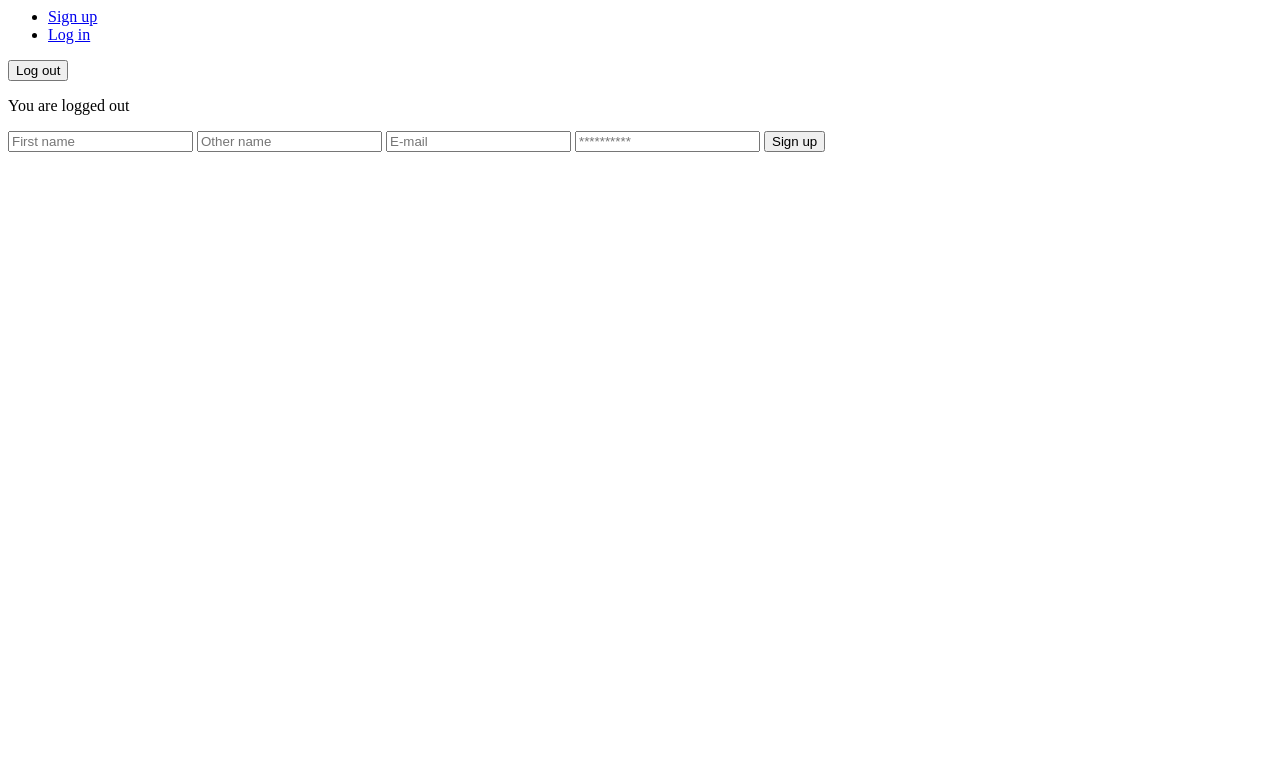
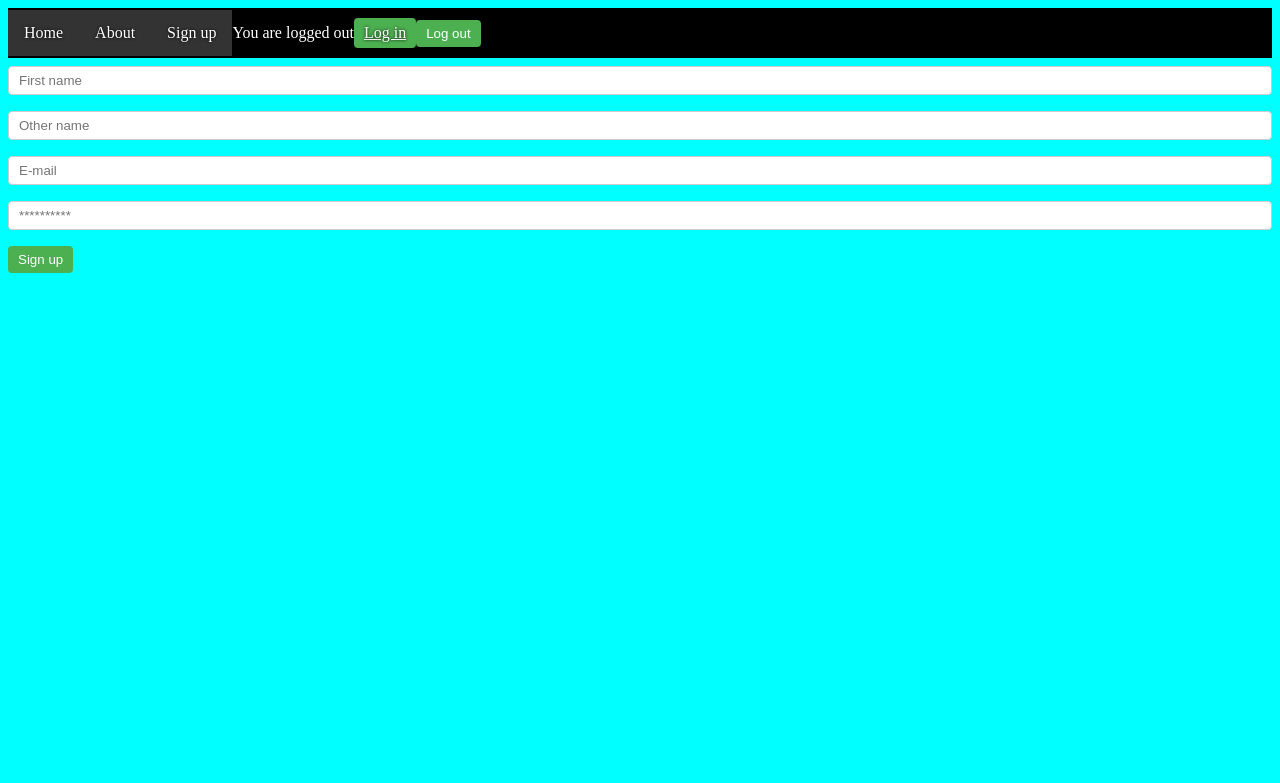
Before and after one commit to chrisjrocen/signup-login, a PHP site: page /signup.php in a window 1280 px wide. Shown: the top 783 px of the page. Run offline with PHP 8.4, Linux system fonts and the light colour scheme.

Commit message:
sass edits

```diff
--- /dev/null
+++ b/css/styles.css
@@ -0,0 +1,86 @@
+body {
+  background-color: aqua;
+}
+
+.nav-header-main {
+  list-style-type: none;
+  background-color: #000;
+  display: flex;
+  align-items: center;
+  color: #fff;
+  text-shadow: #000 0 0 0.2em;
+}
+.nav-header-main ul {
+  list-style-type: none;
+  margin: 0;
+  padding: 0;
+  overflow: hidden;
+  background-color: #333;
+}
+.nav-header-main ul li {
+  float: left;
+}
+.nav-header-main ul li a {
+  display: block;
+  color: white;
+  text-align: center;
+  padding: 14px 16px;
+  text-decoration: none;
+}
+.nav-header-main ul li a:hover {
+  background-color: #111;
+}
+.nav-header-main .nav-button {
+  background-color: #4CAF50;
+  color: white;
+  padding: 6px 10px;
+  margin: 8px 0;
+  border: none;
+  border-radius: 4px;
+  cursor: pointer;
+}
+
+.myform {
+  float: center;
+}
+.myform input[type=text], .myform select {
+  padding: 6px 10px;
+  margin: 8px 0;
+  width: 100%;
+  display: inline-block;
+  border: 1px solid #ccc;
+  border-radius: 4px;
+  box-sizing: border-box;
+}
+.myform input[type=email], .myform select {
+  padding: 6px 10px;
+  margin: 8px 0;
+  width: 100%;
+  display: inline-block;
+  border: 1px solid #ccc;
+  border-radius: 4px;
+  box-sizing: border-box;
+}
+.myform input[type=password], .myform select {
+  padding: 6px 10px;
+  margin: 8px 0;
+  width: 100%;
+  display: inline-block;
+  border: 1px solid #ccc;
+  border-radius: 4px;
+  box-sizing: border-box;
+}
+.myform button[type=submit] {
+  background-color: #4CAF50;
+  color: white;
+  padding: 6px 10px;
+  margin: 8px 0;
+  border: none;
+  border-radius: 4px;
+  cursor: pointer;
+}
+.myform input[type=button]:hover {
+  background-color: #45a049;
+}
+
+/*# sourceMappingURL=styles.css.map */
--- a/header.php
+++ b/header.php
@@ -1,26 +1,40 @@
 <?php
 session_start();
 ?>
-<header>
-<nav class="nav-header-main">
 
-    </nav>
+<!DOCTYPE html>
+<html>
 
-    <ul>
-        <li> <a href="signup.php">Sign up</a></li>
-        <li> <a href="login.php">Log in</a></li>
+<head>
+    <meta charset="utf-8" />
+    <meta name="description" content="description example" />
+    <meta name="viewport" content="width=content-width, initial scale=1" />
+    <title></title>
+    <link type="text/css" rel="stylesheet" href="css/styles.css" />
+</head>
 
-    </ul>
+<body>
 
-    <form action="includes/logout.inc.php" method="post">
-        <button type="submit" name="logout-submit">Log out</button>
-    </form>
+    <header>
+        <nav class="nav-header-main">
 
-    <?php
+            <ul>
+                <li> <a href="index.php">Home</a></li>
+                <li> <a href="#">About</a></li>
+                <li> <a href="signup.php">Sign up</a></li>
+            </ul>
+
+            <?php
         if (isset($_SESSION['id'])) {
             echo "<p>You are logged in as </p>";
         } else
             echo "<p>You are logged out</p>";
         ?>
 
-</header>
+            <a href="login.php" class="nav-button">Log in</a>
+            <form action="includes/logout.inc.php" method="post">
+                <button class="nav-button" type="submit" name="logout-submit">Log out</button>
+            </form>
+
+        </nav>
+    </header>
--- a/includes/logout.inc.php
+++ b/includes/logout.inc.php
@@ -1,5 +1,9 @@
 <?php
-
+/**
+ * Logout handler
+ *
+ *
+ */
 session_start();
 session_unset();
 session_destroy();
--- a/login.php
+++ b/login.php
@@ -1,5 +1,9 @@
 <?php
-
+/**
+ *
+ * @Package category
+ *
+ */
 require "header.php";
 
 ?>
--- /dev/null
+++ b/sass/styles.scss
@@ -0,0 +1,95 @@
+//variables
+$padding_form_elements: 6px 10px;
+$margins_form_elements: 8px 0;
+
+//mixins
+@mixin login_signup_form_inputs {
+    padding: $padding_form_elements;
+    margin: $margins_form_elements;
+    width: 100%;
+    //padding: 12px 20px;
+    //margin: 8px 0;
+    display: inline-block;
+    border: 1px solid #ccc;
+    border-radius: 4px;
+    box-sizing: border-box;
+
+}
+
+@mixin login_signup_buttons {
+    background-color: #4CAF50;
+        color: white;
+        padding: $padding_form_elements;
+        margin: $margins_form_elements;
+        border: none;
+        border-radius: 4px;
+        cursor: pointer;
+}
+
+body {
+    background-color: aqua;
+}
+
+.nav-header-main {
+    list-style-type: none;
+    background-color: #000;
+    display: flex;
+    align-items: center;
+    color: #fff;
+    text-shadow: #000 0 0 .2em;
+
+    //nesting
+    ul {
+        list-style-type: none;
+        margin: 0;
+        padding: 0;
+        overflow: hidden;
+        background-color: #333;
+
+        //nesting
+        li {
+            //display: block;
+            float: left;
+
+            a {
+                display: block;
+                color: white;
+                text-align: center;
+                padding: 14px 16px;
+                text-decoration: none;
+            }
+            a:hover {
+                background-color: #111;
+            }
+        }
+
+    }
+    //buttons is nav-bar
+    .nav-button {
+        @include login_signup_buttons;
+    }
+}
+
+.myform {
+    float: center;
+
+    input[type=text], select {
+        @include login_signup_form_inputs;
+    }
+
+    input[type=email], select {
+        @include login_signup_form_inputs;
+    }
+
+    input[type=password], select {
+        @include login_signup_form_inputs;
+    }
+
+    button[type=submit] {
+        @include login_signup_buttons;
+    }
+
+    input[type=button]:hover {
+        background-color: #45a049;
+    }
+}
--- a/signup.php
+++ b/signup.php
@@ -1,5 +1,9 @@
 <?php
-
+/**
+ *
+ * @Package category
+ *
+ */
 require "header.php";
 
 ?>
```
Also changed, not shown: includes/db.php (+6 -1 lines), includes/dbhandler.inc.php (+8 -3 lines), includes/login.inc.php (+11 -2 lines), includes/signup.inc.php (+10 -13 lines), index.php (+7 -1 lines), 1 other file.
